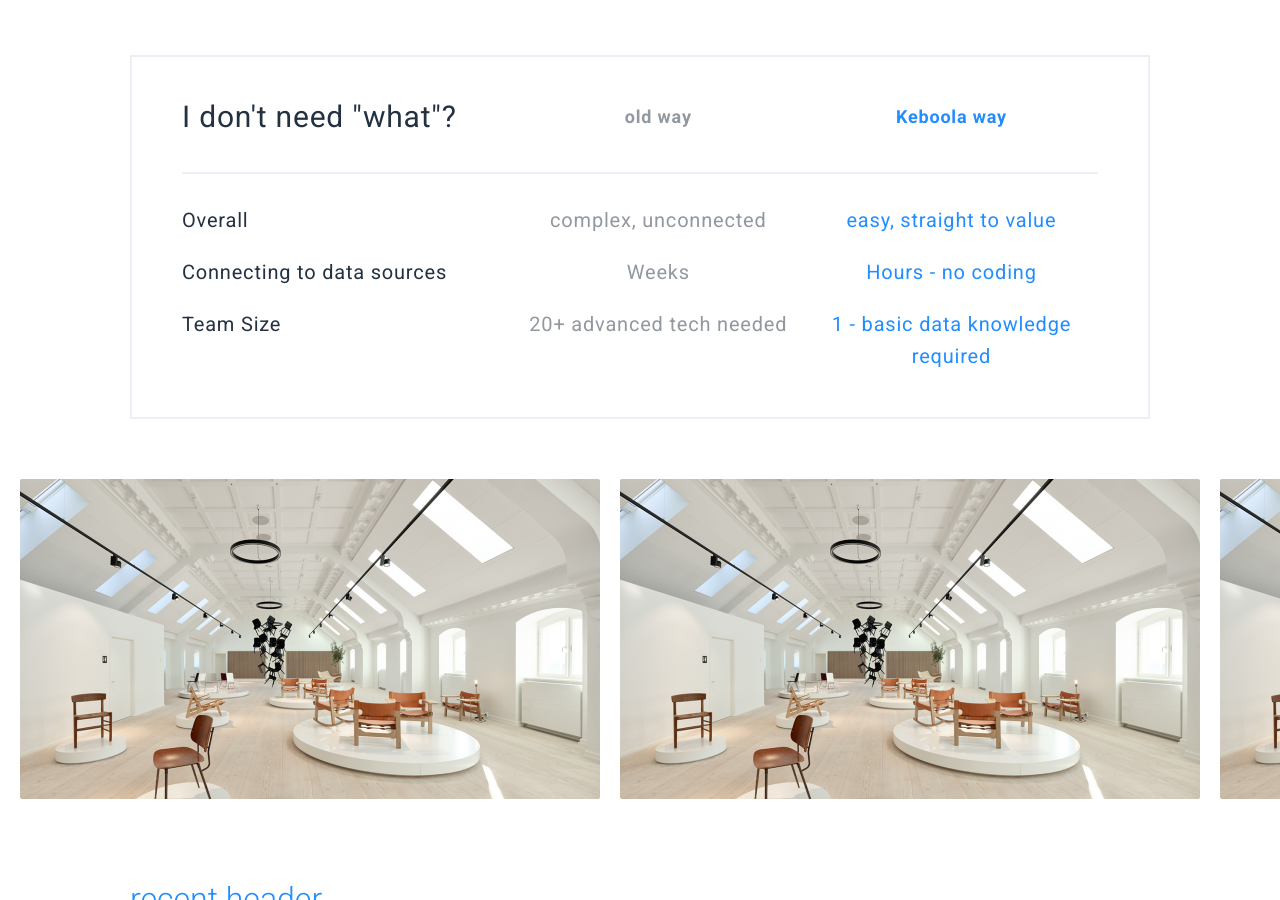
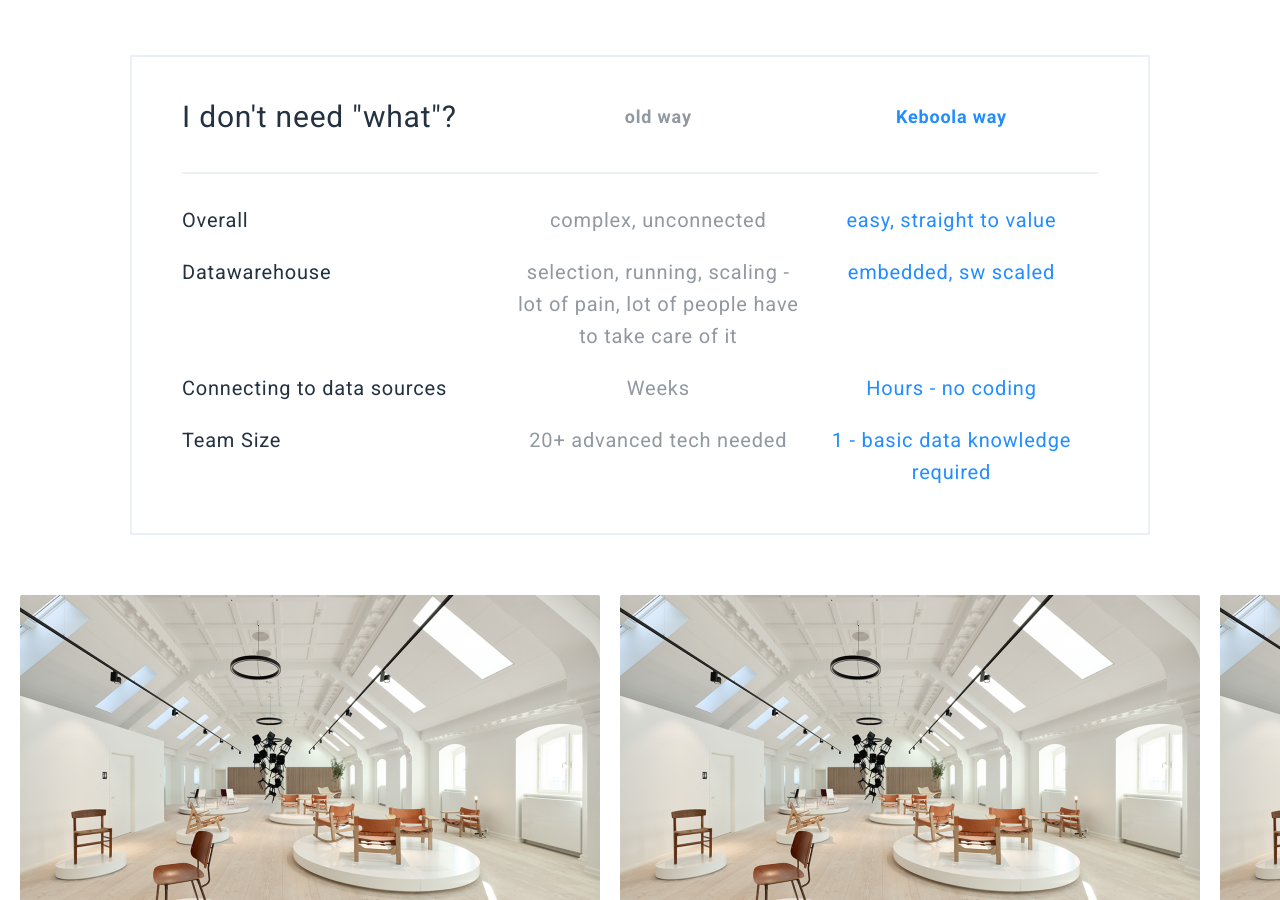
Before and after one commit to keboola/website, a Jekyll site: the page built from _product/index.md, in a window 1280 px wide and 900 px high, scrolled down 3338 px. Built offline with Jekyll 4.4.1, drawn with Linux system fonts in a browser that asks for light colours; nearby versions of some CDN libraries.

Commit message:
Update from Forestry.io - Updated index.md

```diff
--- a/_product/index.md
+++ b/_product/index.md
@@ -89,6 +89,10 @@
   - name: Overall
     valueold: complex, unconnected
     valuenew: easy, straight to value
+  - name: Datawarehouse
+    valueold: selection, running, scaling - lot of pain, lot of people have to take
+      care of it
+    valuenew: embedded, sw scaled
   - name: Connecting to data sources
     valueold: Weeks
     valuenew: Hours - no coding
```
